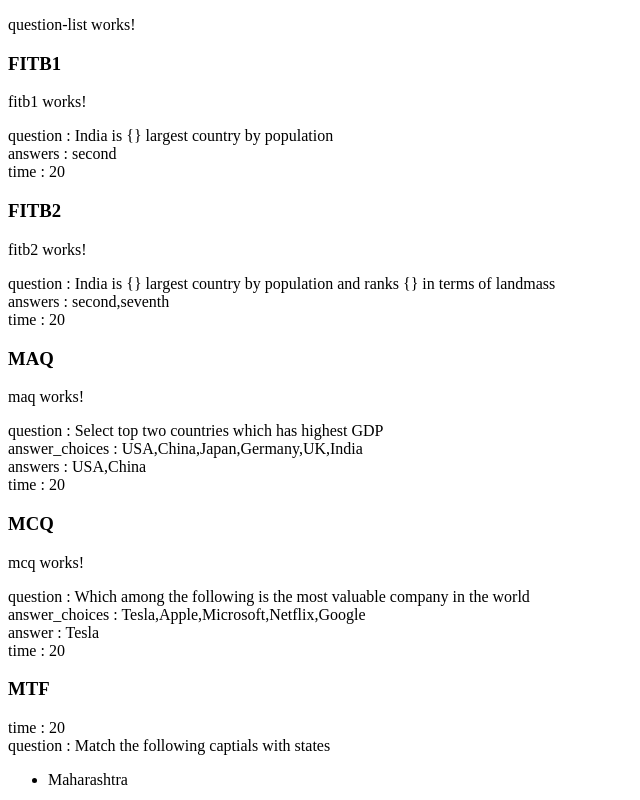
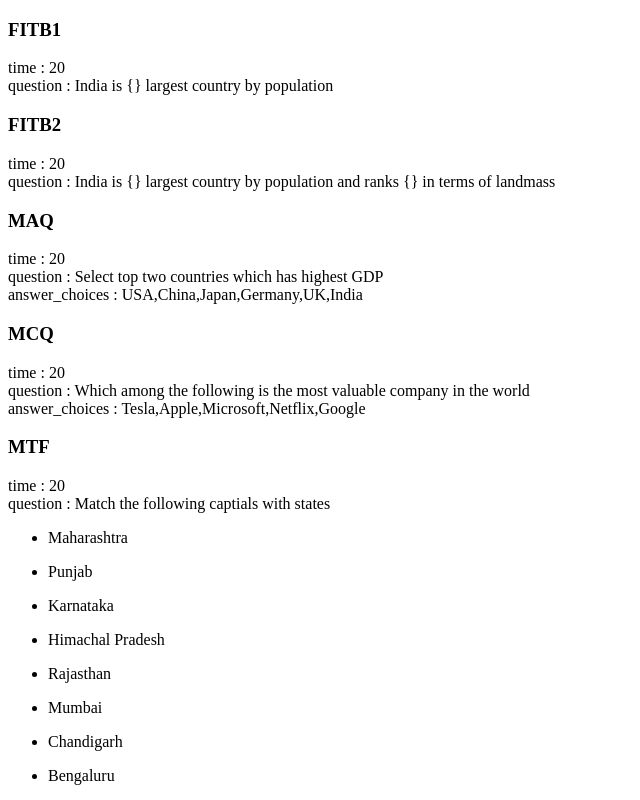
Before and after one commit to Joel-Nickson/IITQuizApp, an Angular app: page / in a window 1280 px wide. Shown: the top 800 px of the page, without its empty margins (0-640 px from the left). Built offline with nearby package versions, Linux system fonts and the light colour scheme.

Commit message:
removed answers from html and added classes for css

```diff
--- a/src/app/app.module.ts
+++ b/src/app/app.module.ts
@@ -12,6 +12,7 @@
 import { McqComponent } from './mcq/mcq.component';
 import { MtfComponent } from './mtf/mtf.component';
 
+
 @NgModule({
   declarations: [
     AppComponent,
@@ -21,7 +22,7 @@
     Fitb2Component,
     MaqComponent,
     McqComponent,
-    MtfComponent
+    MtfComponent,
   ],
   imports: [
     BrowserModule,
--- a/src/app/fitb1/fitb1.component.html
+++ b/src/app/fitb1/fitb1.component.html
@@ -1,6 +1,3 @@
 <!-- Fill In The Blanks 1  -->
-<p>fitb1 works!</p>
-
-<div>question : {{this.question.question}}</div>
-<div>answers : {{this.question.answers}}</div>
-<div>time : {{this.question.time}}</div>
+<div class="time">time : {{this.question.time}}</div>
+<div class="quest">question : {{this.question.question}}</div>
--- a/src/app/fitb2/fitb2.component.html
+++ b/src/app/fitb2/fitb2.component.html
@@ -1,6 +1,3 @@
 <!-- Fill In The Blanks 2  -->
-<p>fitb2 works!</p>
-
-<div>question : {{this.question.question}}</div>
-<div>answers : {{this.question.answers}}</div>
-<div>time : {{this.question.time}}</div>
+<div class="time">time : {{this.question.time}}</div>
+<div class="quest">question : {{this.question.question}}</div>
--- a/src/app/maq/maq.component.html
+++ b/src/app/maq/maq.component.html
@@ -1,7 +1,4 @@
 <!-- Multiple Answer Question -->
-<p>maq works!</p>
-
-<div>question : {{this.question.question}}</div>
-<div>answer_choices : {{this.question.answer_choices}}</div>
-<div>answers : {{this.question.answers}}</div>
-<div>time : {{this.question.time}}</div>
+<div class="time">time : {{this.question.time}}</div>
+<div class="quest">question : {{this.question.question}}</div>
+<div class="ans ans-choice">answer_choices : {{this.question.answer_choices}}</div>
--- a/src/app/mcq/mcq.component.html
+++ b/src/app/mcq/mcq.component.html
@@ -1,7 +1,4 @@
 <!-- Multiple Choice Question -->
-<p>mcq works!</p>
-
-<div>question : {{this.question.question}}</div>
-<div>answer_choices : {{this.question.answer_choices}}</div>
-<div>answer : {{this.question.answer}}</div>
-<div>time : {{this.question.time}}</div>
+<div class="time">time : {{this.question.time}}</div>
+<div class="quest">question : {{this.question.question}}</div>
+<div class="ans ans-choice">answer_choices : {{this.question.answer_choices}}</div>
--- a/src/app/question-list/question-list.component.html
+++ b/src/app/question-list/question-list.component.html
@@ -1,5 +1,3 @@
-<p>question-list works!</p>
-
 <div *ngFor="let question of questions">
     <h3>{{question?.type}}</h3>
     <div [ngSwitch]="question?.type">
--- a/src/app/questions.ts
+++ b/src/app/questions.ts
@@ -2,8 +2,8 @@
     question: string,
     type: string,
     time: number,
+    answer?: string,
     answers?: string[],
-    answer?: string,
     answer_choices?: string[],
     answer_options?: object[],
     [key: string]: any
```
